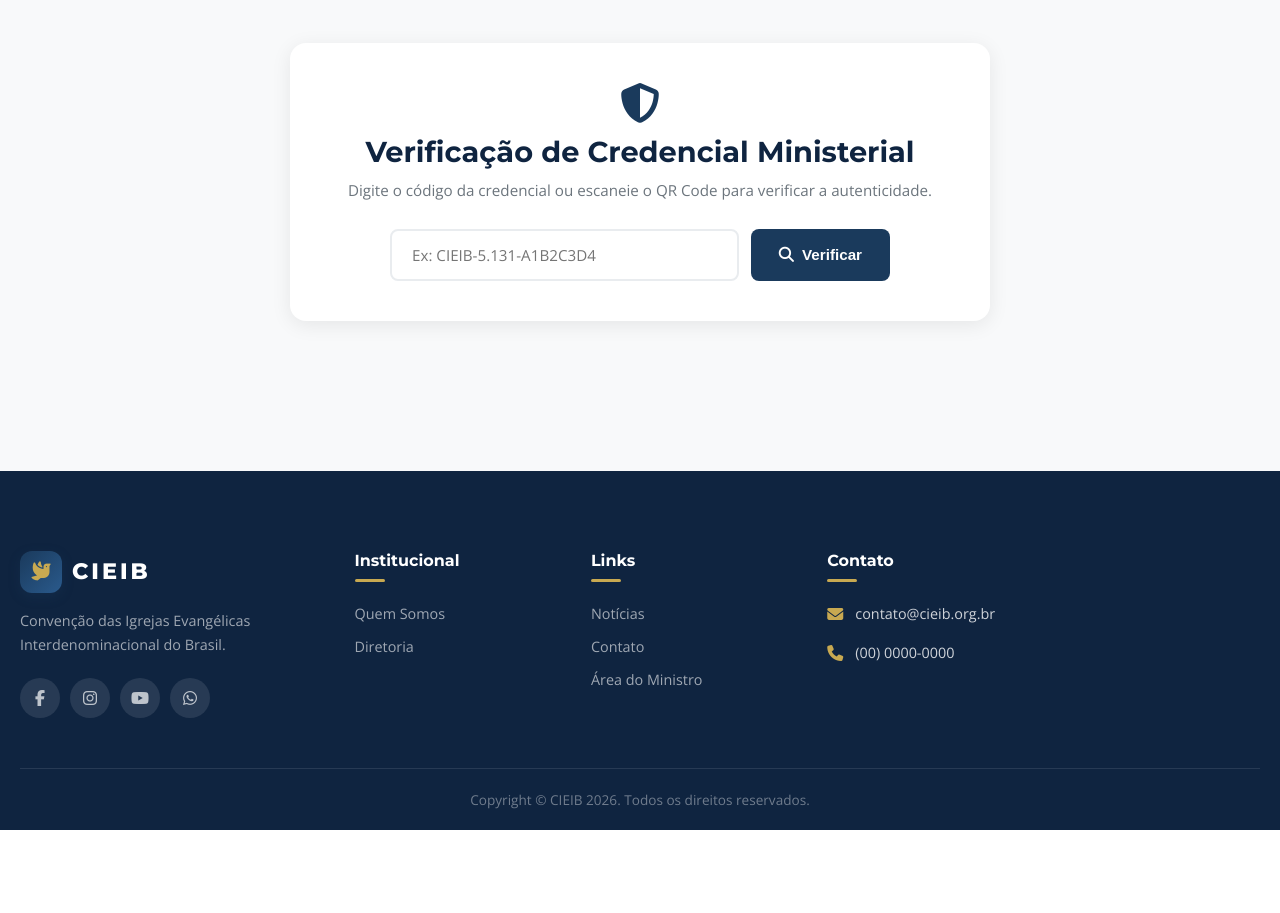
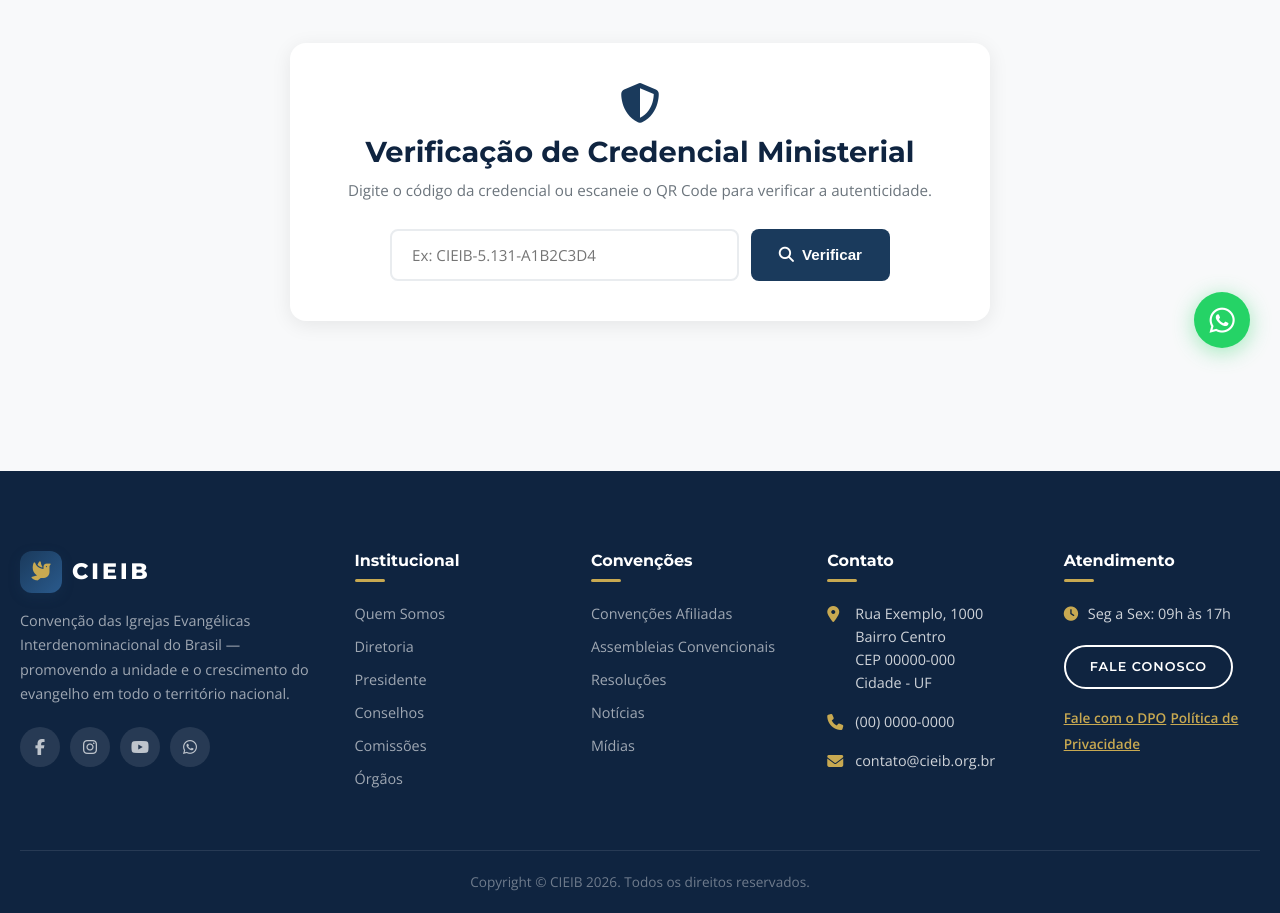
Before and after one commit to jovemegidio/CIEIB, a website: page verificar-credencial.html in a window 1280 px wide. Shown: the part 422-1335 px from the top of the page. Before the commit the page ends 1252 px from the top, so only its background shows below. Drawn offline with nearby package versions, Linux system fonts and the light colour scheme; no server answers.

Commit message:
fix: footer completo em verificar-credencial + footerExtraLinks em todas as paginas

```diff
--- a/verificar-credencial.html
+++ b/verificar-credencial.html
@@ -372,8 +372,8 @@
                         <div class="logo-icon"><i class="fas fa-dove"></i></div>
                         <span>CIEIB</span>
                     </div>
-                    <p>Convenção das Igrejas Evangélicas Interdenominacional do Brasil.</p>
-                    <div class="footer-social">
+                    <p data-config="footer_sobre">Convenção das Igrejas Evangélicas Interdenominacional do Brasil — promovendo a unidade e o crescimento do evangelho em todo o território nacional.</p>
+                    <div class="footer-social" id="footerSocial">
                         <a href="#" aria-label="Facebook"><i class="fab fa-facebook-f"></i></a>
                         <a href="#" aria-label="Instagram"><i class="fab fa-instagram"></i></a>
                         <a href="#" aria-label="YouTube"><i class="fab fa-youtube"></i></a>
@@ -385,33 +385,64 @@
                     <ul>
                         <li><a href="quem-somos.html">Quem Somos</a></li>
                         <li><a href="diretoria.html">Diretoria</a></li>
+                        <li><a href="diretoria.html#presidente">Presidente</a></li>
+                        <li><a href="quem-somos.html#estrutura">Conselhos</a></li>
+                        <li><a href="quem-somos.html#estrutura">Comissões</a></li>
+                        <li><a href="quem-somos.html#estrutura">Órgãos</a></li>
                     </ul>
                 </div>
                 <div class="footer-col">
-                    <h3>Links</h3>
+                    <h3>Convenções</h3>
                     <ul>
+                        <li><a href="index.html#convencoes-section">Convenções Afiliadas</a></li>
+                        <li><a href="index.html#eventos">Assembleias Convencionais</a></li>
+                        <li><a href="index.html#resolucoes">Resoluções</a></li>
                         <li><a href="noticias.html">Notícias</a></li>
-                        <li><a href="contato.html">Contato</a></li>
-                        <li><a href="area-do-ministro.html">Área do Ministro</a></li>
+                        <li><a href="noticias.html">Mídias</a></li>
                     </ul>
+                    <ul id="footerExtraLinks"></ul>
                 </div>
                 <div class="footer-col">
                     <h3>Contato</h3>
                     <ul class="footer-contact">
-                        <li><i class="fas fa-envelope"></i><span>contato@cieib.org.br</span></li>
-                        <li><i class="fas fa-phone"></i><span>(00) 0000-0000</span></li>
+                        <li>
+                            <i class="fas fa-map-marker-alt"></i>
+                            <span data-config="site_endereco">Rua Exemplo, 1000<br>Bairro Centro<br>CEP 00000-000<br>Cidade - UF</span>
+                        </li>
+                        <li>
+                            <i class="fas fa-phone"></i>
+                            <span data-config="site_telefone">(00) 0000-0000</span>
+                        </li>
+                        <li>
+                            <i class="fas fa-envelope"></i>
+                            <span data-config="site_email">contato@cieib.org.br</span>
+                        </li>
                     </ul>
+                </div>
+                <div class="footer-col">
+                    <h3>Atendimento</h3>
+                    <div class="footer-hours">
+                        <p><i class="fas fa-clock"></i> <span data-config="site_horario">Seg a Sex: 09h às 17h</span></p>
+                    </div>
+                    <a href="contato.html" class="btn btn-outline btn-sm">Fale Conosco</a>
+                    <div class="footer-dpo">
+                        <a href="lgpd.html">Fale com o DPO</a>
+                        <a href="lgpd.html">Política de Privacidade</a>
+                    </div>
                 </div>
             </div>
         </div>
         <div class="footer-bottom">
             <div class="container">
-                <p>Copyright &copy; CIEIB 2026. Todos os direitos reservados.</p>
+                <p data-config="footer_copyright">Copyright &copy; CIEIB 2026. Todos os direitos reservados.</p>
             </div>
         </div>
     </footer>
 
     <button class="back-to-top" id="backToTop" aria-label="Voltar ao topo"><i class="fas fa-chevron-up"></i></button>
+    <a href="https://wa.me/5500000000000" class="whatsapp-float" id="whatsappFloat" target="_blank" rel="noopener noreferrer" aria-label="WhatsApp (abre em nova janela)">
+        <i class="fab fa-whatsapp"></i>
+    </a>
 
     <script src="js/api.js"></script>
     <script src="js/main.js"></script>
```
Also changed, not shown: area-do-ministro.html (+1 -0 lines), contato.html (+1 -0 lines), diretoria.html (+1 -0 lines), index.html (+1 -0 lines), lgpd.html (+1 -0 lines), noticias.html (+1 -0 lines), quem-somos.html (+1 -0 lines).
